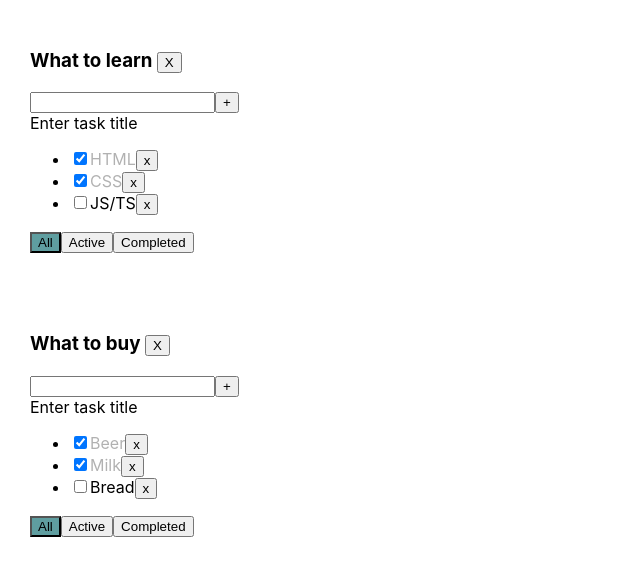
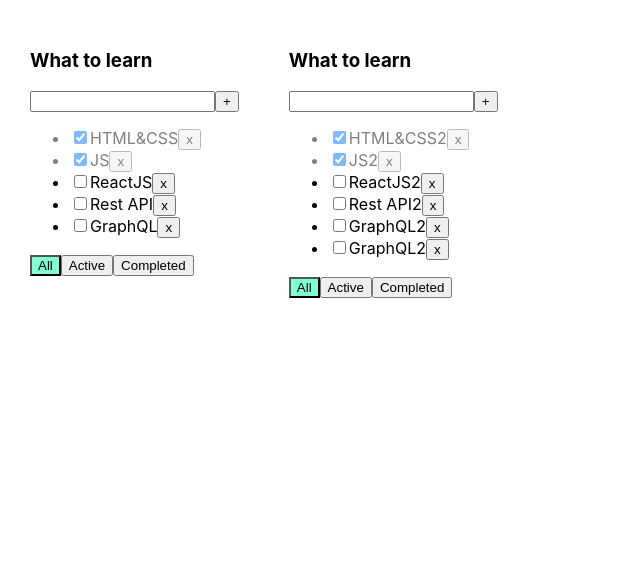
Before and after one commit to IvanFestina/React-projects, a React (Create React App) app in the folder ToDoList/: page / in a window 1280 px wide. Shown: the top 576 px of the page, without its empty margins (0-640 px from the left). Built offline with nearby package versions, Linux system fonts and the light colour scheme.

Commit message:
06.01.22

```diff
--- a/ToDoList/src/App.css
+++ b/ToDoList/src/App.css
@@ -7,17 +7,18 @@
   margin-right: 50px;
 }
 
-.is-done {
-  opacity:0.3;
+.error {
+  border: red 1px solid;
 }
 
+.error-message {
+  color: red;
+}
 
 .active-filter {
-  background-color: cadetblue;
+  background-color: aquamarine;
 }
 
-.error {
-  border: 2px solid red;
-  outline: none;
-  background-color: rgba(161, 26, 26, 0.3);
+.is-done {
+  opacity: 0.5;
 }
--- a/ToDoList/src/App.tsx
+++ b/ToDoList/src/App.tsx
@@ -1,108 +1,106 @@
 import React, {useState} from 'react';
 import './App.css';
-import TodoList from "./TodoList";
-import {v1} from "uuid";
+import {TaskType, Todolist} from './Todolist';
+import {v1} from 'uuid';
 
-export type TaskType = {
-    id: string
-    title: string
-    isDone: boolean
-}
-export type FilterValuesType = "all" | "active" | "completed"
+export type FilterValuesType = "all" | "active" | "completed";
+export type todolistsType = { id: string, title: string, filter: FilterValuesType }
+export type bigState = { [key: string]: Array<TaskType> }
 
-type TodoListType = {
-    id: string
-    title: string
-    filter: FilterValuesType
+function App() {
+
+    // let [tasks, setTasks] = useState([
+    //     {id: v1(), title: "HTML&CSS", isDone: true},
+    //     {id: v1(), title: "JS", isDone: true},
+    //     {id: v1(), title: "ReactJS", isDone: false},
+    //     {id: v1(), title: "Rest API", isDone: false},
+    //     {id: v1(), title: "GraphQL", isDone: false},
+    // ]);
+    // let [filter, setFilter] = useState<FilterValuesType>("all");
+
+    let todolistID1 = v1();
+    let todolistID2 = v1();
+
+    let [todolists, setTodolists] = useState<Array<todolistsType>>([
+        {id: todolistID1, title: 'What to learn', filter: 'all'},
+        {id: todolistID2, title: 'What to buy', filter: 'all'},
+    ])
+
+    let [tasks, setTasks] = useState<bigState>({
+        [todolistID1]: [
+            {id: v1(), title: "HTML&CSS", isDone: true},
+            {id: v1(), title: "JS", isDone: true},
+            {id: v1(), title: "ReactJS", isDone: false},
+            {id: v1(), title: "Rest API", isDone: false},
+            {id: v1(), title: "GraphQL", isDone: false},
+        ],
+        [todolistID2]: [
+            {id: v1(), title: "HTML&CSS2", isDone: true},
+            {id: v1(), title: "JS2", isDone: true},
+            {id: v1(), title: "ReactJS2", isDone: false},
+            {id: v1(), title: "Rest API2", isDone: false},
+            {id: v1(), title: "GraphQL2", isDone: false},
+            {id: v1(), title: "GraphQL2", isDone: false},
+        ]
+    });
+
+
+    function removeTask(todolistID: string, id: string) {
+        setTasks({...tasks,[todolistID]:tasks[todolistID].filter(f=>f.id!==id)})
+
+        // let filteredTasks = tasks.filter(t => t.id != id);
+        // setTasks(filteredTasks);
     }
 
-type TaskStateType = {
-    [key: string]: Array<TaskType>
+    function addTask(todolistID: string, title: string) {
+        let newTask = {id: v1(), title: title, isDone: false};
+        setTasks({...tasks, [todolistID]: [...tasks[todolistID], newTask]})
+        // let newTasks = [task, ...tasks];
+        // setTasks(newTasks);
     }
 
-export function App() {
+    function changeStatus(todolistID: string, taskId: string, isDone: boolean) {
+        setTasks({...tasks, [todolistID]: tasks[todolistID].map(m => m.id === taskId ? {...m, isDone} : m)})
 
-    const todoListID_1 = v1()
-    const todoListID_2 = v1()
-    const [todoLists, setTodoLists] = useState<TodoListType[]>([
-        {id: todoListID_1, title: 'What to learn', filter: 'all'},
-        {id: todoListID_2, title: 'What to buy', filter: 'all'}
-    ])
-
-    const [tasks, setTasks] = useState<TaskStateType>({
-        [todoListID_1]: [    //Синтаксис вычисляемых свойств объекта
-            {id: v1(), title: "HTML", isDone: true},
-            {id: v1(), title: "CSS", isDone: true},
-            {id: v1(), title: "JS/TS", isDone: false},
-        ],
-        [todoListID_2]: [
-            {id: v1(), title: "Beer", isDone: true},
-            {id: v1(), title: "Milk", isDone: true},
-            {id: v1(), title: "Bread", isDone: false},
-
-        ]
-    })
-
-    const removeTask = (tasksID: string, todoListID: string) => {
-        const copyTasks = {...tasks}
-        copyTasks[todoListID] = copyTasks[todoListID].filter(t => t.id !== tasksID)
-        setTasks(copyTasks)
-    }
-    const addTask = (title: string, todoListID: string) => {
-        const copyTasks = {...tasks}
-        copyTasks[todoListID] = [{id: v1(), title, isDone: false}, ...tasks[todoListID]]
-        setTasks(copyTasks)
-    }
-    const changeTaskStatus = (tasksID: string, isDone: boolean, todoListID: string) => {
-        const copyTasks = {...tasks}
-        copyTasks[todoListID] = copyTasks[todoListID].map(t => t.id === tasksID ? {...t, isDone} : t)
-        setTasks(copyTasks)
-    }
-    // {id, title, isDone}
-
-    const changeTodoListFilter = (filter: FilterValuesType, todoListID: string) => {
-        setTodoLists(todoLists.map(tl => tl.id === todoListID ? {...tl, filter} : tl))
+        // let task = tasks.find(t => t.id === taskId);
+        // if (task) {
+        //     task.isDone = isDone;
+        // }
+        //
+        // setTasks([...tasks]);
     }
 
-    const removeTodoList = (todoListID: string) => {
-        setTodoLists(todoLists.filter(tl => tl.id !== todoListID))
-        const copyTasks = {...tasks}
-        delete copyTasks[todoListID]
-        setTasks(copyTasks)
+    function changeFilter(todolistID: string, value: FilterValuesType) {
+        setTodolists(todolists.map(m => m.id === todolistID ? {...m, filter: value} : m))
     }
 
-    const getTasksForRender = (filter: FilterValuesType, tasks: TaskType[]) => {
-        switch (filter) {
-            case "completed":
-                return tasks.filter(t => t.isDone)
-            case "active":
-                return tasks.filter(t => !t.isDone)
-            default:
-                return tasks
+
+    return (
+        <div className="App">
+            {todolists.map(m => {
+                let tasksForTodolist = tasks[m.id];
+                if (m.filter === "active") {
+                    tasksForTodolist = tasks[m.id].filter(t => t.isDone === false);
                 }
+                if (m.filter === "completed") {
+                    tasksForTodolist = tasks[m.id].filter(t => t.isDone === true);
+                }
+                return (
+                    <Todolist
+                        todolistID={m.id}
+                        title="What to learn"
+                        tasks={tasksForTodolist}
+                        removeTask={removeTask}
+                        changeFilter={changeFilter}
+                        addTask={addTask}
+                        changeTaskStatus={changeStatus}
+                        filter={m.filter}
+                    />
+                )
+            })}
+
+        </div>
+    );
 }
 
-   const todoListsComp = todoLists.map(tl => {
-        //UI:
-        const tasksForRender = getTasksForRender(tl.filter, tasks[tl.id])
-        return (
-            <div className="App">
-                <TodoList
-                    key={tl.id}
-                    todoListID={tl.id}
-                    filter={tl.filter}
-                    title={tl.title}
-                    tasks={tasksForRender}
-                    addTask={addTask}
-                    removeTask={removeTask}
-                    changeTodoListFilter={changeTodoListFilter}
-                    changeTaskStatus={changeTaskStatus}
-                    removeTodoList={removeTodoList}
-                />
-            </div>
-        )
-    })
-   return <div>
-       {todoListsComp}
-   </div>
-}
+export default App;
--- /dev/null
+++ b/ToDoList/src/MapTasks.tsx
@@ -0,0 +1,34 @@
+import React, {ChangeEvent} from 'react';
+import {TaskType} from "./Todolist";
+
+type propsType={
+    tasks: Array<TaskType>
+    removeTask: (todolistID: string,taskId: string) => void
+    todolistID:string
+    changeTaskStatus: (todolistID: string,taskId: string, isDone: boolean) => void
+}
+
+export const Maptasks = ({tasks,removeTask,changeTaskStatus,...props}:propsType) => {
+    return (
+
+            <ul>
+                {
+                    tasks.map(t => {
+                        const onClickHandler = () => removeTask(props.todolistID,t.id)
+                        const onChangeHandler = (e: ChangeEvent<HTMLInputElement>) => {
+                            changeTaskStatus(props.todolistID,t.id, e.currentTarget.checked);
+                        }
+
+                        return <li key={t.id} className={t.isDone ? "is-done" : ""}>
+                            <input type="checkbox"
+                                   onChange={onChangeHandler}
+                                   checked={t.isDone}/>
+                            <span>{t.title}</span>
+                            <button onClick={onClickHandler}>x</button>
+                        </li>
+                    })
+                }
+            </ul>
+
+    );
+};
--- a/ToDoList/src/Todolist.tsx
+++ b/ToDoList/src/Todolist.tsx
@@ -1,105 +1,98 @@
-import React, {useState, KeyboardEvent, ChangeEvent,  MouseEvent} from 'react';
-import {FilterValuesType, TaskType} from "./App";
+import React, {ChangeEvent, KeyboardEvent, useState} from 'react';
+import {FilterValuesType} from './App';
+import {Maptasks} from "./Maptasks";
 
-type TodoListPropsType = {
+export type TaskType = {
+    id: string
     title: string
-    todoListID: string
-    addTask: (title: string, todoListID: string) => void
-    tasks: Array<TaskType>
-    filter: FilterValuesType
-    removeTask:(id: string, todoListID: string) => void
-    changeTodoListFilter: (filter: FilterValuesType, todoListID: string) => void
-    changeTaskStatus: (id: string, isDone: boolean, todoListID: string) => void
-    removeTodoList: (todoListID: string) => void
+    isDone: boolean
 }
 
-const TodoList = (props: TodoListPropsType) => {
-    const [title, setTitle] = useState<string>("")
-    const [error, setError] = useState<boolean>(false)
+type PropsType = {
+    todolistID:string
+    title: string
+    tasks: Array<TaskType>
+    removeTask: (todolistID: string,taskId: string) => void
+    changeFilter: (todolistID: string,value: FilterValuesType) => void
+    addTask: (todolistID:string,title: string) => void
+    changeTaskStatus: (todolistID: string,taskId: string, isDone: boolean) => void
+    filter: FilterValuesType
+}
 
-    const tasksList = props.tasks.map((t: TaskType) => {
-        const removeTask = () => props.removeTask(t.id, props.todoListID)
-        const changeStatus = (e: ChangeEvent<HTMLInputElement> )=> props.changeTaskStatus(t.id, e.currentTarget.checked, props.todoListID)
-        return (
-            <li key={t.id}>
-                <input
-                    type="checkbox"
-                    checked={t.isDone}
-                    onChange={changeStatus}
-                />
-                <span className={t.isDone ? "is-done" : ""}>{t.title}</span>
-                <button onClick={removeTask}>x</button>
-            </li>
+export function Todolist(props: PropsType) {
 
-        )
-    })
+    let [title, setTitle] = useState("")
+    let [error, setError] = useState<string | null>(null)
+
     const addTask = () => {
-        if(title.trim()){
-            props.addTask(title.trim(), props.todoListID)
+        if (title.trim() !== "") {
+            props.addTask(props.todolistID,title.trim());
+            setTitle("");
         } else {
-            setError(true)
+            setError("Title is required");
         }
-        setTitle("")
     }
 
-    const onKeyPressAddTask = (e: KeyboardEvent<HTMLInputElement>) => {
-        if(e.key === "Enter"){
-            addTask()
+    const onChangeHandler = (e: ChangeEvent<HTMLInputElement>) => {
+        setTitle(e.currentTarget.value)
+    }
+
+    const onKeyPressHandler = (e: KeyboardEvent<HTMLInputElement>) => {
+        setError(null);
+        if (e.charCode === 13) {
+            addTask();
         }
     }
-    const onChangeSetTitle = (e: ChangeEvent<HTMLInputElement>) => {
-        setTitle(e.currentTarget.value)
-        setError(false)
-    }
-    const onClickSetAllFilter = () => props.changeTodoListFilter("all", props.todoListID)
-    const onClickSetActiveFilter = () => props.changeTodoListFilter("active", props.todoListID)
-    const onClickSetCompletedFilter = () => props.changeTodoListFilter("completed", props.todoListID)
-    const removeTodoList = () => props.removeTodoList(props.todoListID)
 
-    const getBtnClass = (filter: FilterValuesType) => {
-        return props.filter === filter ? "active-filter" : ""
-        // return ["btn btn-hey"].concat(filter).join(" ")
-    }
-    const errorStyle = {
-        color: "red",
-    }
+    const onAllClickHandler = () => props.changeFilter(props.todolistID,"all");
+        const onActiveClickHandler = () => props.changeFilter(props.todolistID,"active");
+    const onCompletedClickHandler = () => props.changeFilter(props.todolistID,"completed");
 
-    const errorMessage = error
-        ? <div style={errorStyle}>Title is required!</div>
-        : <div>Enter task title</div>
+    return <div>
+        <h3>{props.title}</h3>
+        <div>
+            <input value={title}
+                   onChange={onChangeHandler}
+                   onKeyPress={onKeyPressHandler}
+                   className={error ? "error" : ""}
+            />
+            <button onClick={addTask}>+</button>
+            {error && <div className="error-message">{error}</div>}
+        </div>
+        <Maptasks
+            tasks={props.tasks}
+            removeTask={props.removeTask}
+            todolistID={props.todolistID}
+            changeTaskStatus={props.changeTaskStatus}
+        />
+        {/*<ul>*/}
+        {/*    {*/}
+        {/*        props.tasks.map(t => {*/}
+        {/*            const onClickHandler = () => props.removeTask(props.todolistID,t.id)*/}
+        {/*            const onChangeHandler = (e: ChangeEvent<HTMLInputElement>) => {*/}
+        {/*                props.changeTaskStatus(props.todolistID,t.id, e.currentTarget.checked);*/}
+        {/*            }*/}
 
-    return(
+        {/*            return <li key={t.id} className={t.isDone ? "is-done" : ""}>*/}
+        {/*                <input type="checkbox"*/}
+        {/*                       onChange={onChangeHandler}*/}
+        {/*                       checked={t.isDone}/>*/}
+        {/*                <span>{t.title}</span>*/}
+        {/*                <button onClick={onClickHandler}>x</button>*/}
+        {/*            </li>*/}
+        {/*        })*/}
+        {/*    }*/}
+        {/*</ul>*/}
         <div>
-            <h3>{props.title} <button onClick={removeTodoList}>X</button></h3>
-            <div>
-                <input
-                    className={error ? "error" : ""}
-                    value={title}
-                    onChange={onChangeSetTitle}
-                    onKeyPress={onKeyPressAddTask}
-                />
-                <button onClick={addTask}>+</button>
-                {errorMessage}
-            </div>
-            <ul>
-                { tasksList }
-            </ul>
-            <div>
-                <button
-                    className={getBtnClass("all")} //"active btn btn-todolist"
-                    onClick={onClickSetAllFilter}
-                >All</button>
-                <button
-                    className={getBtnClass("active")}
-                    onClick={onClickSetActiveFilter}
-                >Active</button>
-                <button
-                    className={getBtnClass("completed")}
-                    onClick={onClickSetCompletedFilter}
-                >Completed</button>
-            </div>
+            <button className={props.filter === 'all' ? "active-filter" : ""}
+                    onClick={onAllClickHandler}>All
+            </button>
+            <button className={props.filter === 'active' ? "active-filter" : ""}
+                    onClick={onActiveClickHandler}>Active
+            </button>
+            <button className={props.filter === 'completed' ? "active-filter" : ""}
+                    onClick={onCompletedClickHandler}>Completed
+            </button>
         </div>
-    )
+    </div>
 }
-
-export default TodoList;
--- a/ToDoList/src/index.tsx
+++ b/ToDoList/src/index.tsx
@@ -1,7 +1,7 @@
 import React from 'react';
 import ReactDOM from 'react-dom';
 import './index.css';
-import {App} from './App';
+import App from './App';
 import * as serviceWorker from './serviceWorker';
 
 ReactDOM.render(<App />,  document.getElementById('root'));
```
Lines whose indentation alone changed are shown as unchanged.
